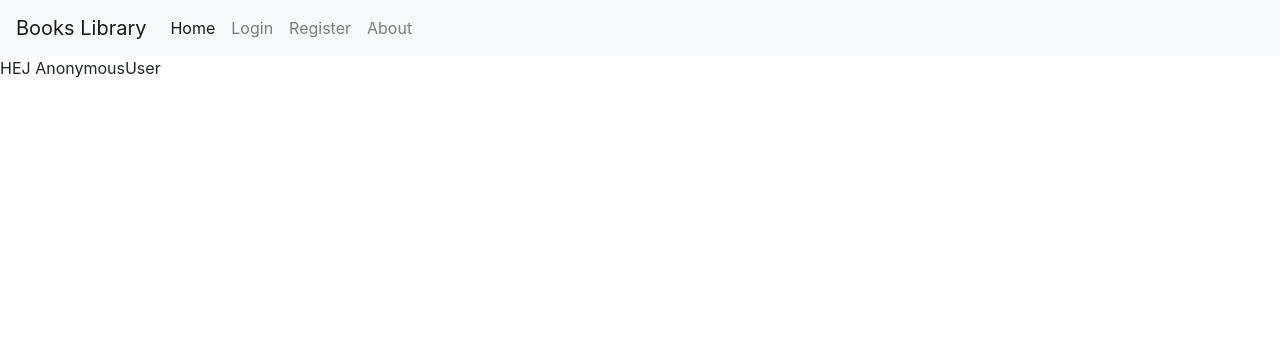
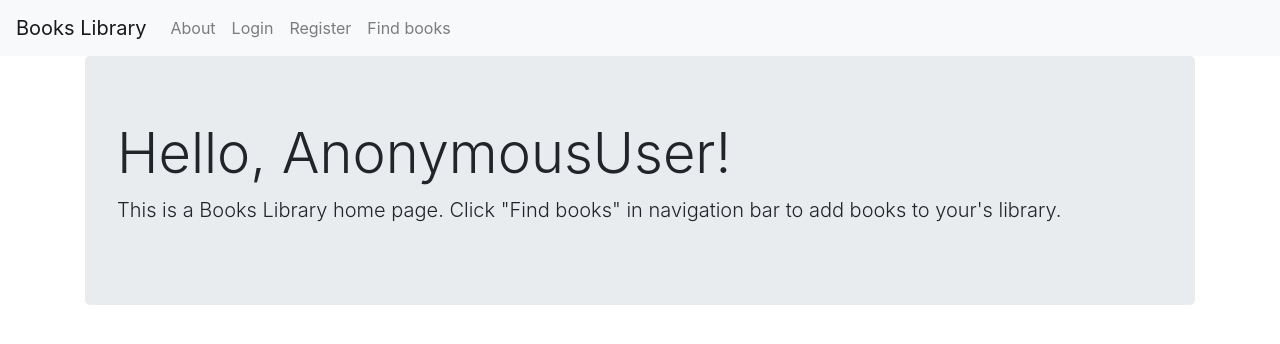
Before and after one commit to AdamMisiak/Books_library, a Django app: page / in a window 1280 px wide. Shown: the top 344 px of the page. Run offline with Django 3.2, Linux system fonts and the light colour scheme; some libraries are stand-ins or nearby versions.

Commit message:
home page and find books page layout changed

```diff
--- a/src/books/views.py
+++ b/src/books/views.py
@@ -3,7 +3,7 @@ from .models import Book
 from .forms import BookForm
 
 
-def book_create_view(request):
+def find_book_view(request):
 	form = BookForm(request.POST or None)
 	if form.is_valid():
 		form.save()
@@ -12,7 +12,7 @@ def book_create_view(request):
 	contex = {
 		'form':form
 	}
-	return render(request, 'books/book_create.html', contex)
+	return render(request, 'books/find_book.html', contex)
 
 
 def book_detail_view(request):
--- a/src/books_library/urls.py
+++ b/src/books_library/urls.py
@@ -16,13 +16,13 @@ Including another URLconf
 from django.contrib import admin
 from django.urls import path
 from pages.views import home_view, contact_view
-from books.views import book_detail_view, book_create_view
+from books.views import book_detail_view, find_book_view
 
 
 urlpatterns = [
     path('admin/', admin.site.urls),
     path('contact/', contact_view),
     path('book/', book_detail_view),
-    path('create/', book_create_view),
+    path('find_book/', find_book_view, name='find_book'),
     path('', home_view, name='home'),
 ]
--- a/src/pages/views.py
+++ b/src/pages/views.py
@@ -2,18 +2,12 @@ from django.http import HttpResponse
 from django.shortcuts import render
 
 
-# Create your views here.
 def home_view(request, *args, **kwargs):
-	print(request.user)
 	return render(request, 'home.html', {})
 
 
 def contact_view(request, *args, **kwargs):
 
 	context = {
-		'my_text':'this is about me',
-		'my_number':123,
-		'my_list':[12,3,4,5,6]
-
 	}
 	return render(request, 'contact.html', context)
--- a/src/templates/base.html
+++ b/src/templates/base.html
@@ -15,21 +15,21 @@
   <button class="navbar-toggler" type="button" data-toggle="collapse" data-target="#navbarTogglerDemo03" aria-controls="navbarTogglerDemo03" aria-expanded="false" aria-label="Toggle navigation">
     <span class="navbar-toggler-icon"></span>
   </button>
-  <a class="navbar-brand" href="#">Books Library</a>
+  <a class="navbar-brand" href="{% url 'home' %}">Books Library</a>
 
   <div class="collapse navbar-collapse" id="navbarTogglerDemo03">
     <ul class="navbar-nav mr-auto mt-2 mt-lg-0">
-      <li class="nav-item active">
-        <a class="nav-link" href="#">Home <span class="sr-only">(current)</span></a>
+      <li class="nav-item">
+        <a class="nav-link" href="">About</a>
       </li>
       <li class="nav-item">
-        <a class="nav-link" href="#">Login</a>
+        <a class="nav-link" href="">Login</a>
       </li>
       <li class="nav-item">
         <a class="nav-link" href="#">Register</a>
       </li>
       <li class="nav-item">
-        <a class="nav-link" href="#">About</a>
+        <a class="nav-link" href="{% url 'find_book' %}">Find books</a>
       </li>
     </ul>
 
--- a/src/templates/home.html
+++ b/src/templates/home.html
@@ -2,9 +2,11 @@
 
 {% block content %}
 
-HEJ
-{{ request.user }}
-{{ my_text }}
-
+<div class="container">
+    <div class="jumbotron">
+        <h1 class="display-4">Hello, {{ request.user }}!</h1>
+        <p class="lead">This is a Books Library home page. Click "Find books" in navigation bar to add books to your's library.</p>
+    </div>
+</div>
 
 {% endblock %}
```
Also changed, not shown: src/books/templates/books/book_create.html (deleted, +0 -13 lines), src/templates/books/find_book.html (added, +27 -0 lines), src/templates/books/book_detail.html (renamed from src/books/templates/books/book_detail.html).
